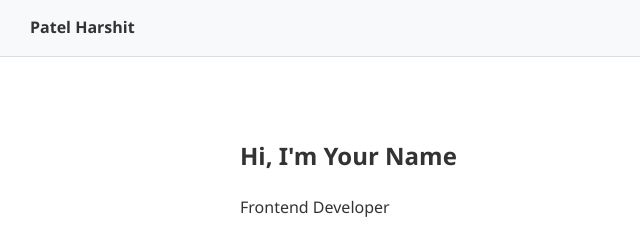
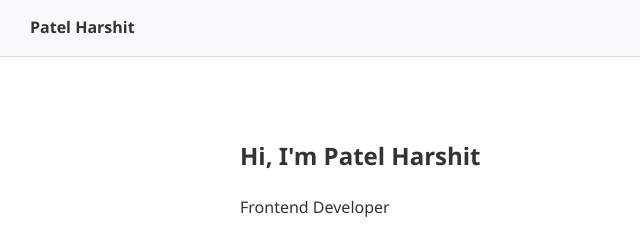
Before and after one commit to patelharshit062007/Student-Portfolio-Website-Day-1, a plain HTML site: page index.html in a window 1280 px wide. Shown: the top 233 px of the page, 0-640 px from the left. Drawn offline with Linux system fonts and the light colour scheme.

Commit message:
Fix HTML structure and update content

```diff
--- a/index.html
+++ b/index.html
@@ -34,7 +34,7 @@
              STEP 2: HERO SECTION (#home)
              ========================================== -->
         <section id="home">
-            <h1>Hi, I'm Your Name</h1>
+            <h1>Hi, I'm Patel Harshit</h1>
             <p>Frontend Developer</p>
             <p>I build responsive and user-friendly websites.</p>
             <!-- Contact Button -->
```
